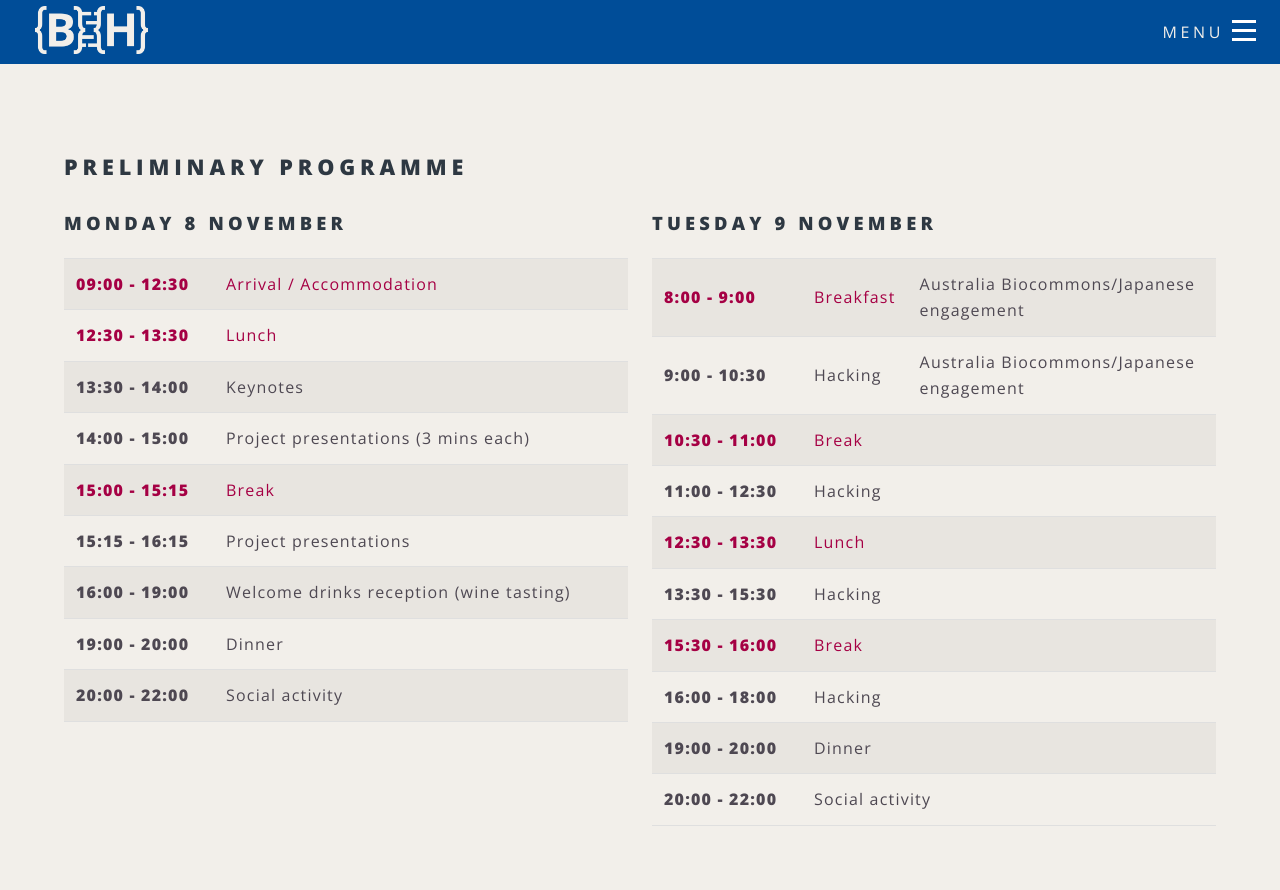
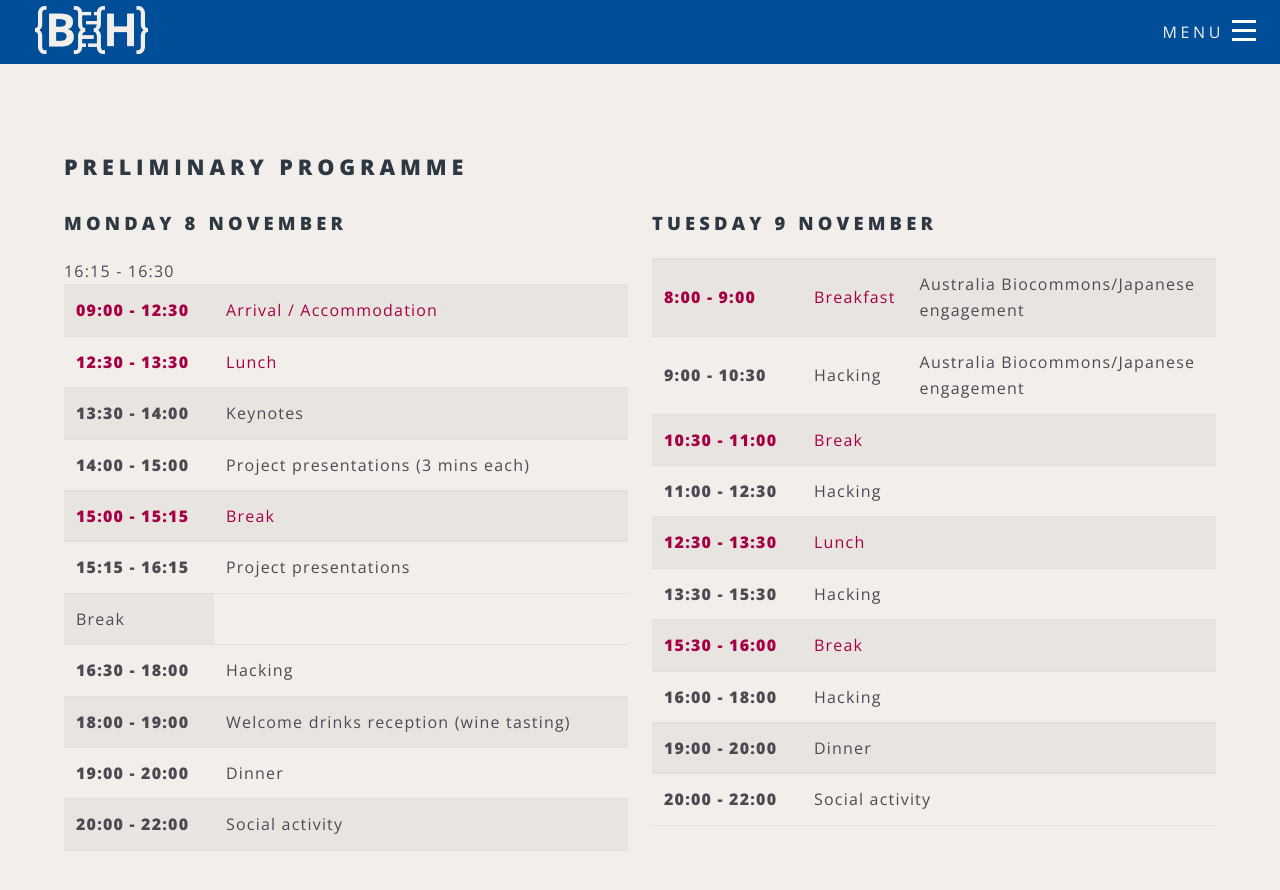
Before and after one commit to elixir-europe/biohackathon-europe-2021, a Jekyll site: the page built from programme.html, in a window 1280 px wide and 900 px high, scrolled down 301 px. Shown: the top 890 px of the window. Built offline with Jekyll 4.4.1, drawn with Linux system fonts in a browser that asks for light colours; nearby versions of some CDN libraries.

Commit message:
Update Monday's programme

```diff
--- a/programme.html
+++ b/programme.html
@@ -97,8 +97,16 @@ body_class: programme
                             <td class="time">15:15 - 16:15</td>
                             <td class="event">Project presentations</td>
                         </tr>
+                        <tr class="schedule-break-row>
+                            <td class="time">16:15 - 16:30</td>
+                            <td class="event">Break</td>
+                        </tr>
                         <tr>
-                            <td class="time">16:00 - 19:00</td>
+                            <td class="time">16:30 - 18:00</td>
+                            <td class="event">Hacking</td>
+                        </tr>
+                        <tr>
+                            <td class="time">18:00 - 19:00</td>
                             <td class="event">Welcome drinks reception (wine tasting)</td>
                         </tr>
                         <tr>
```
